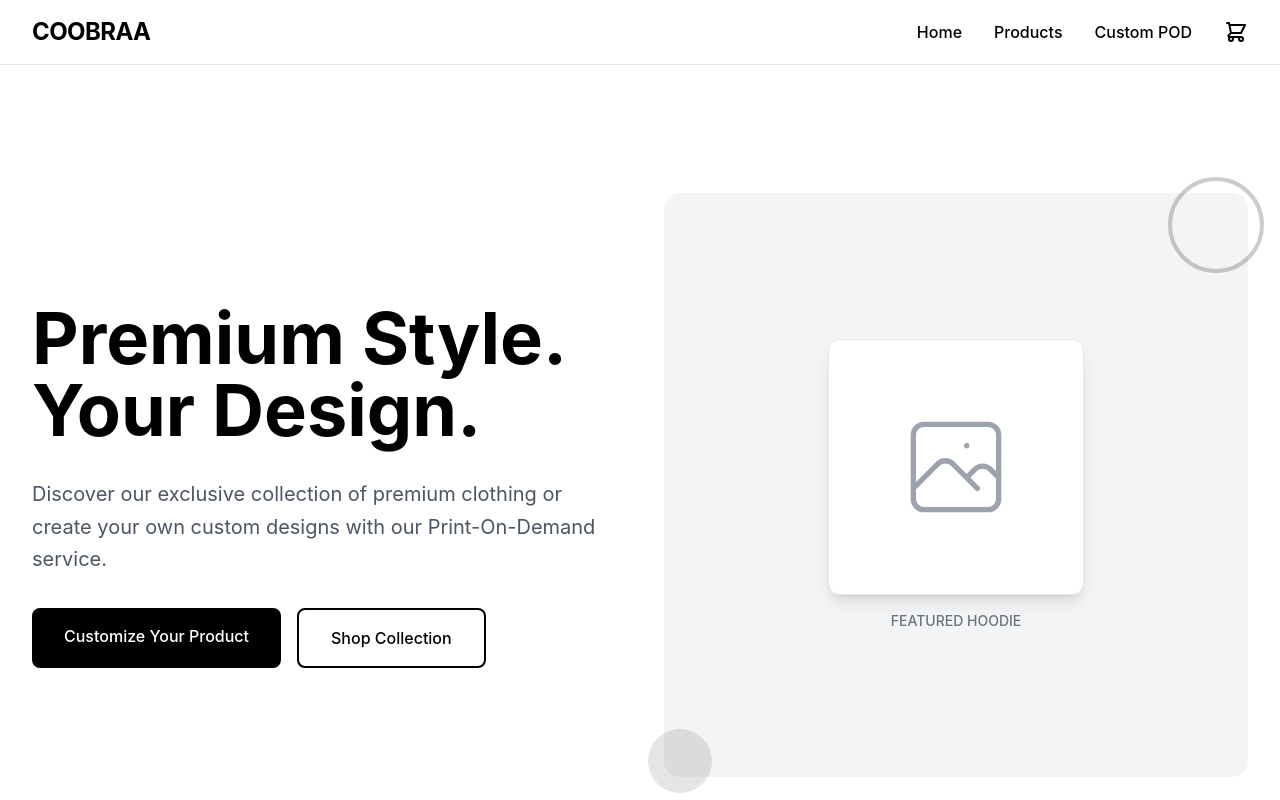
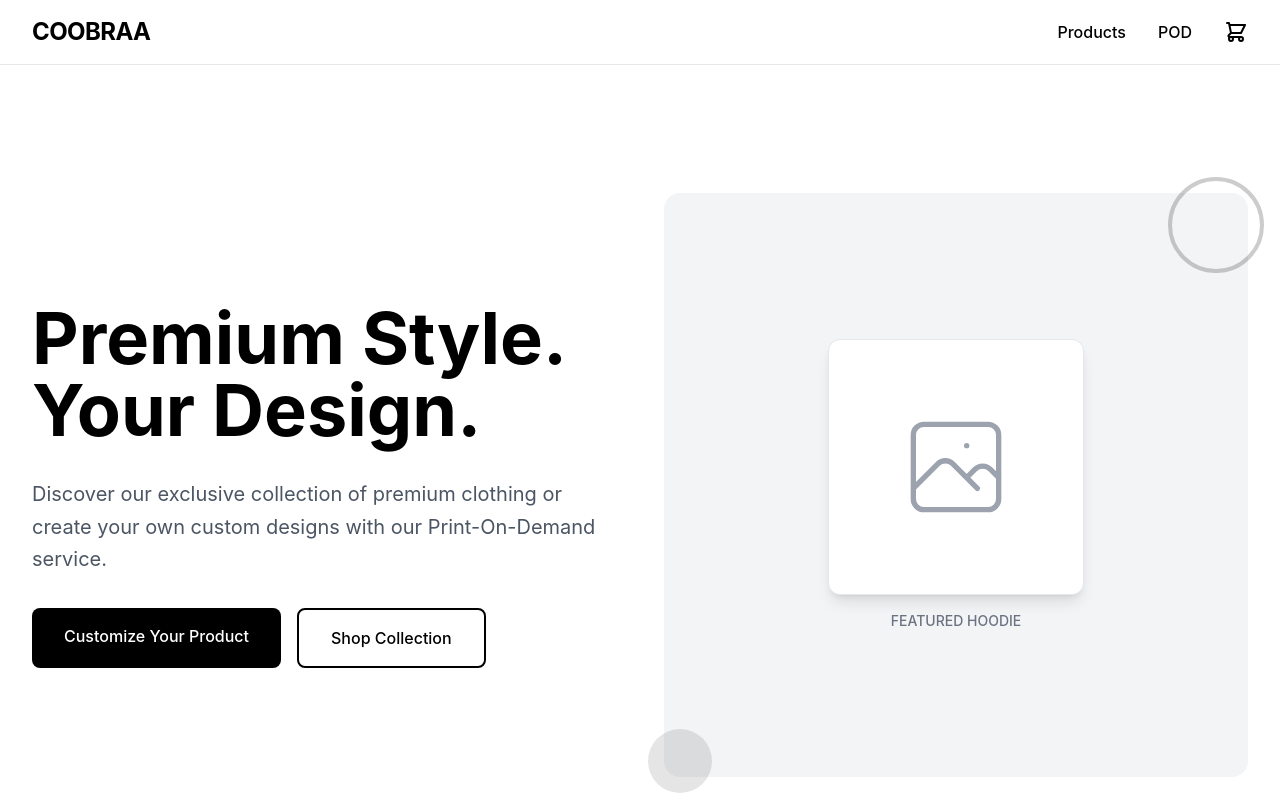
Before and after one commit to houssame-dev/cobra_wear, a Next.js app: page / in a window 1280 px wide. Shown: the top 800 px of the page. Built offline with nearby package versions, Linux system fonts and the light colour scheme.

Commit message:
fixed navbar

```diff
--- a/src/components/Navbar.jsx
+++ b/src/components/Navbar.jsx
@@ -22,12 +22,6 @@ export default function Navbar() {
 
           <div className="flex items-center space-x-8">
             <Link
-              href="/"
-              className="hover:text-gray-600 transition-colors font-medium"
-            >
-              Home
-            </Link>
-            <Link
               href="/products"
               className="hover:text-gray-600 transition-colors font-medium"
             >
@@ -37,7 +31,7 @@ export default function Navbar() {
               href="/pod"
               className="hover:text-gray-600 transition-colors font-medium"
             >
-              Custom POD
+              POD
             </Link>
 
             {/* Cart Icon with Badge */}
```
